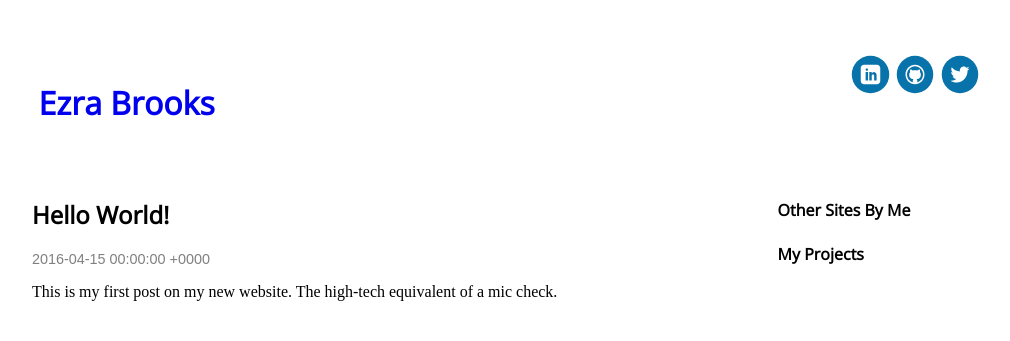
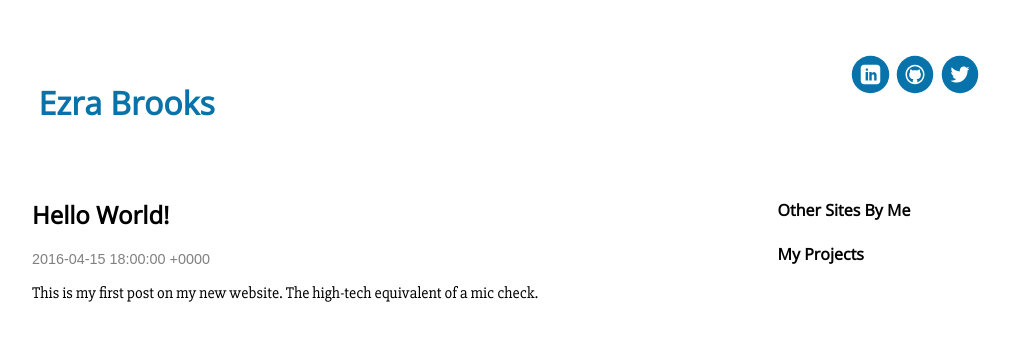
Before and after one commit to EzraBrooks/EzraBrooks.github.io, a Jekyll site: the page built from _posts/2016-04-15-hello-world.md, in a window 1280 px wide. Shown: the top 341 px of the page, without its empty margins (128-1138 px from the left). Built offline with Jekyll 4.4.1, drawn with Linux system fonts in a browser that asks for light colours.

Commit message:
trying a new font

```diff
--- a/stylesheets/main.css
+++ b/stylesheets/main.css
@@ -1,11 +1,22 @@
 @import url(https://fonts.googleapis.com/css?family=Open+Sans);
+@import url(https://fonts.googleapis.com/css?family=Slabo+27px);
 
 a {
 	text-decoration: none;
+	color: #0873AA;
+}
+
+a:hover {
+	color: darkslategrey;
+	text-decoration: underline;
 }
 
 h1, h2, h3, h4 {
 	font-family: "Open Sans";
+}
+
+p, li {
+	font-family: "Slabo 27px";
 }
 
 h3 {
```
Also changed, not shown: _posts/2016-04-15-hello-world.md (+1 -0 lines).
